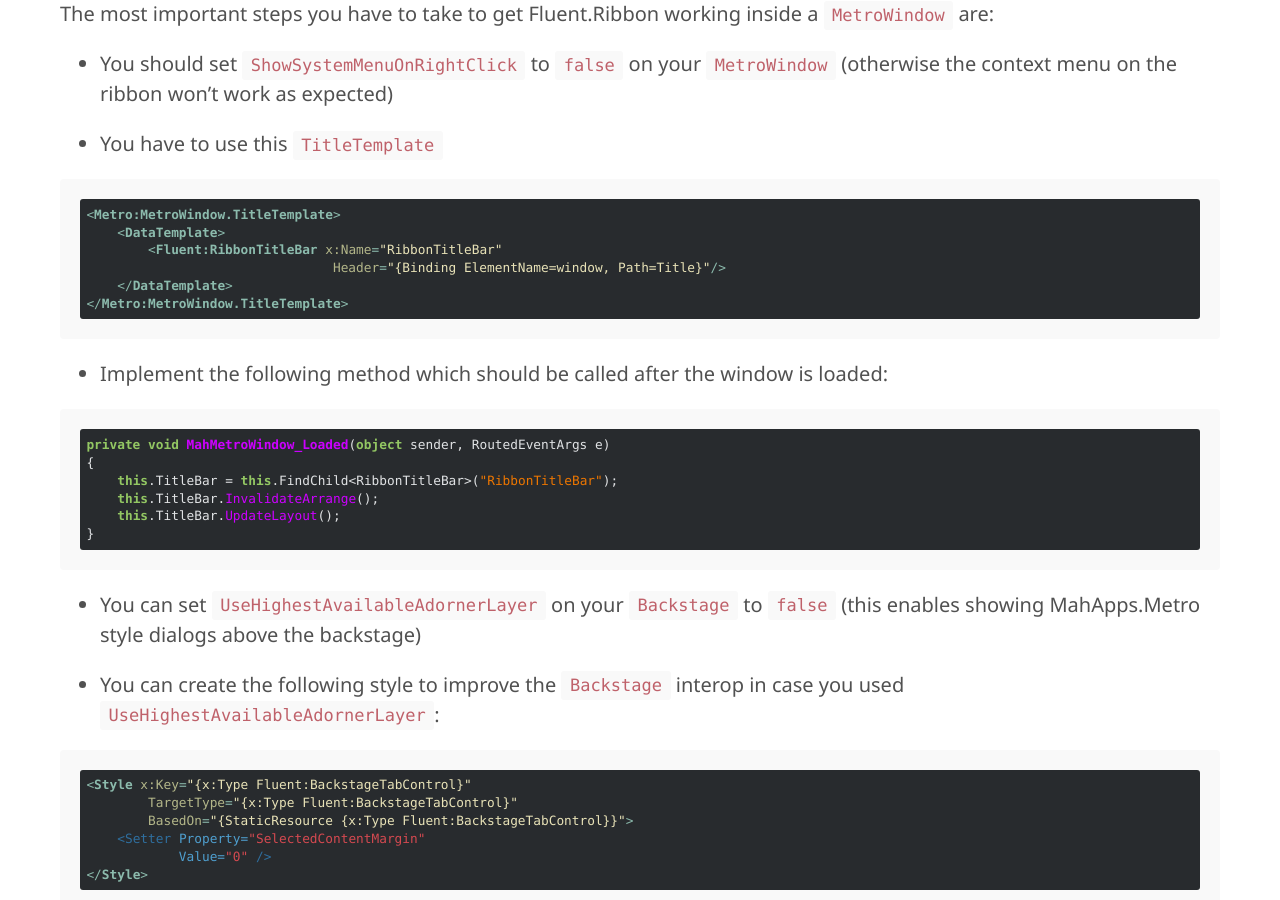
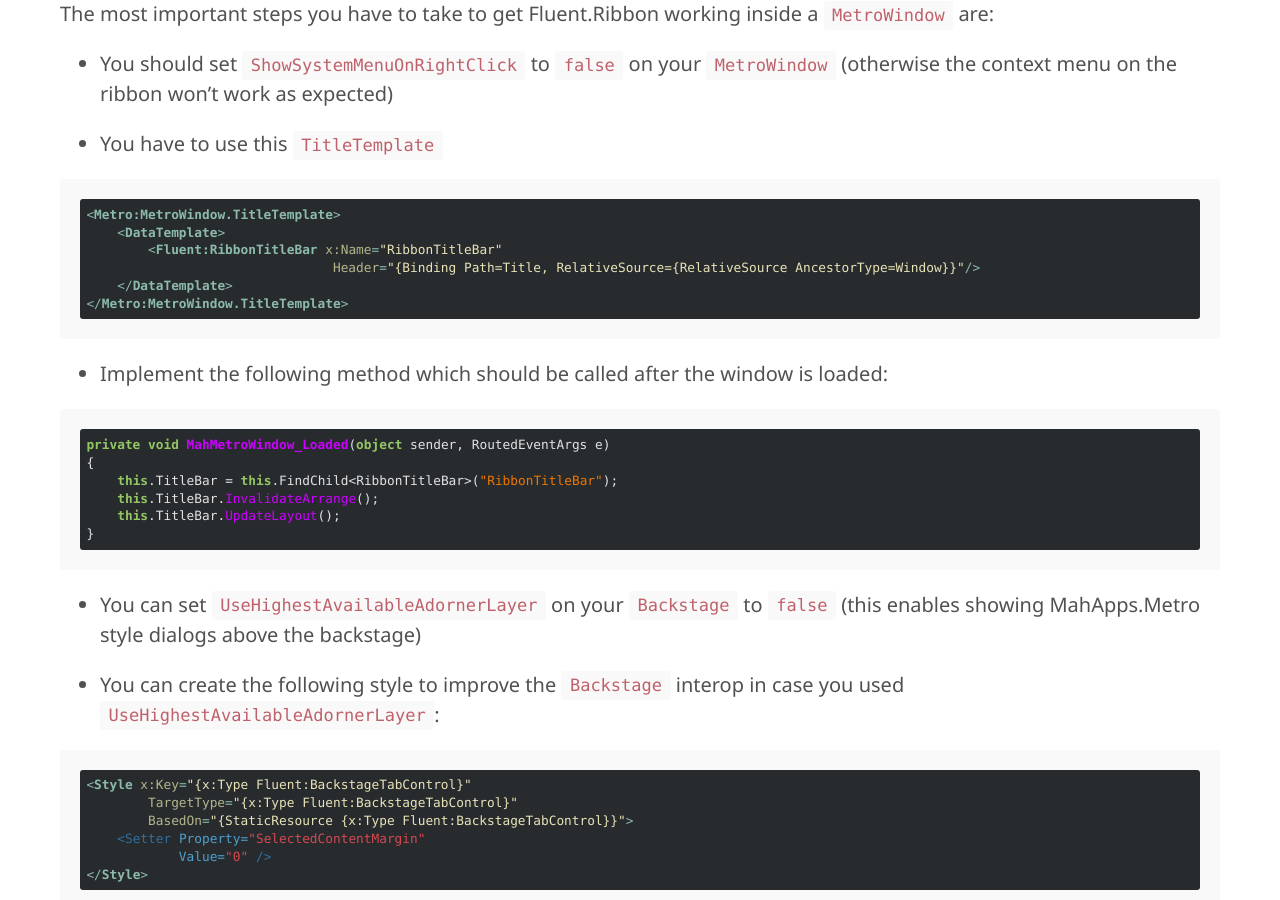
Before and after one commit to fluentribbon/fluentribbon.github.io, a Jekyll site: the page built from documentation/interop_with_MahApps.Metro.md, in a window 1280 px wide and 900 px high, scrolled down 358 px. Built offline with Jekyll 4.4.1, drawn with Linux system fonts in a browser that asks for light colours.

Commit message:
Improving interop code sample

````diff
--- a/documentation/interop_with_MahApps.Metro.md
+++ b/documentation/interop_with_MahApps.Metro.md
@@ -19,7 +19,7 @@
 <Metro:MetroWindow.TitleTemplate>
     <DataTemplate>
         <Fluent:RibbonTitleBar x:Name="RibbonTitleBar"
-                                Header="{Binding ElementName=window, Path=Title}"/>
+                                Header="{Binding Path=Title, RelativeSource={RelativeSource AncestorType=Window}}"/>
     </DataTemplate>
 </Metro:MetroWindow.TitleTemplate>
 ```
````
